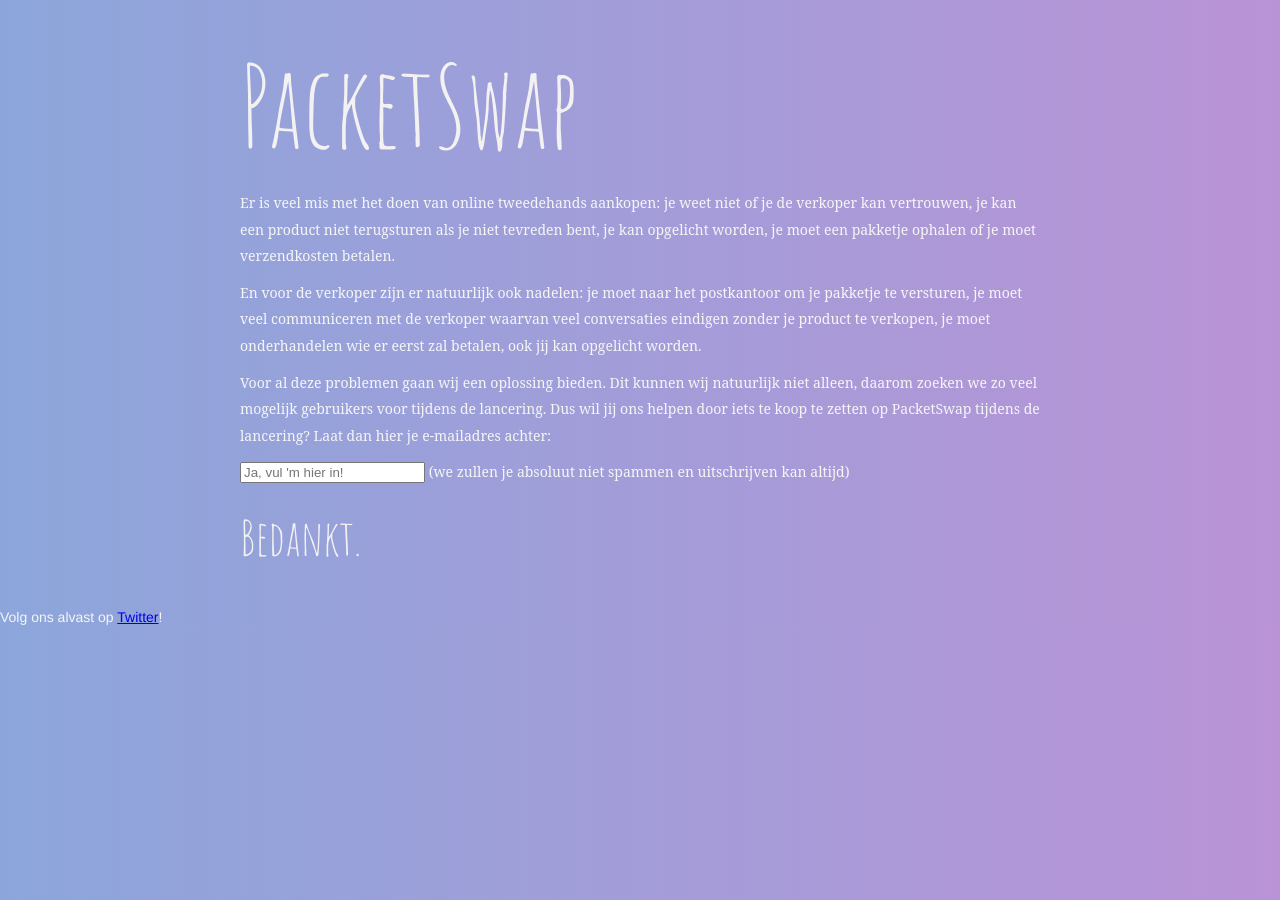
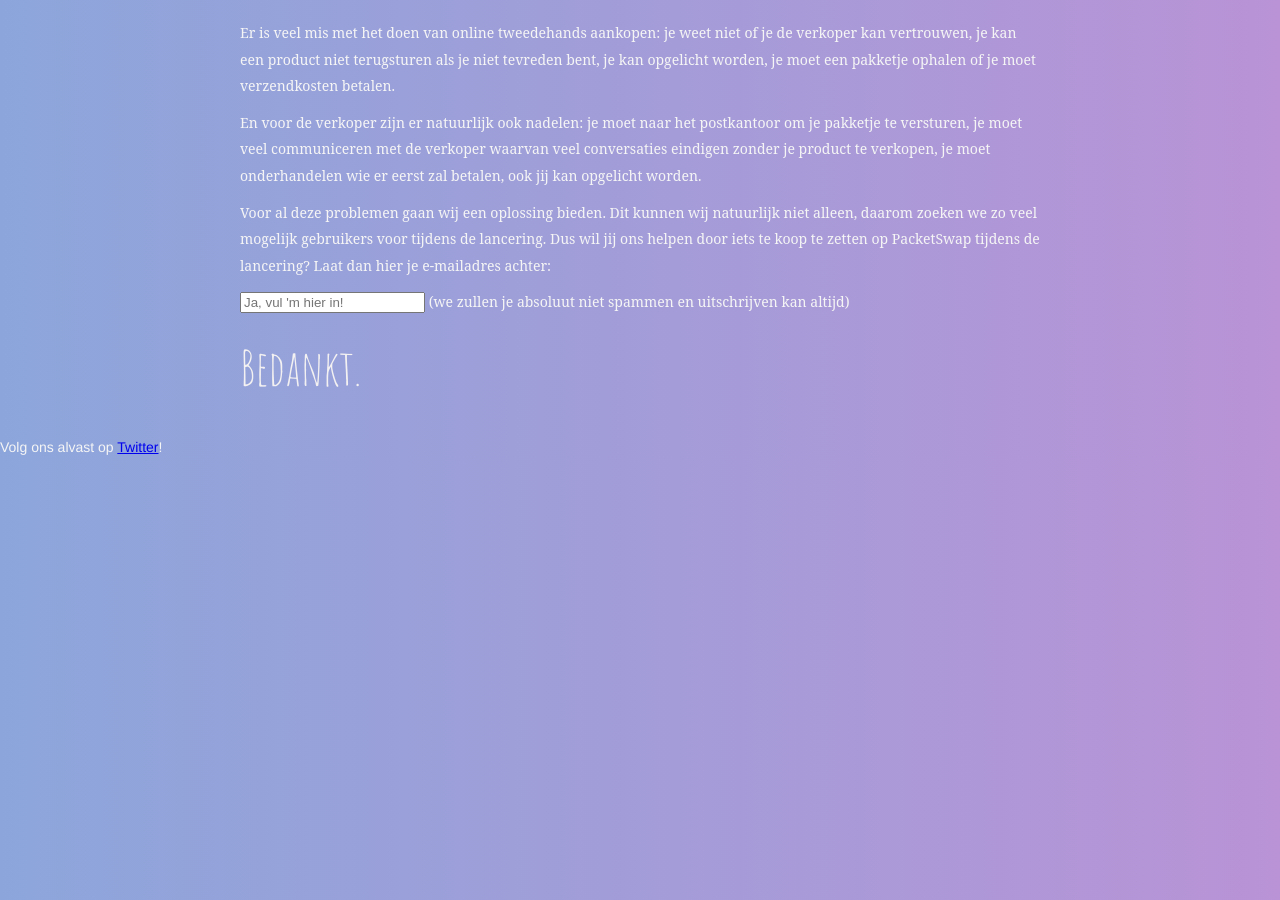
Before and after one commit to packetswap/packetswap.com, a Jekyll site: the page built from index.md, in a window 1280 px wide. Built offline with Jekyll 4.4.1, drawn with Linux system fonts in a browser that asks for light colours.

Commit message:
Update index.md

```diff
--- a/index.md
+++ b/index.md
@@ -1,7 +1,5 @@
 ---
 ---
-
-<h1 class="home">PacketSwap</h1>
 
 Er is veel mis met het doen van online tweedehands aankopen: je weet niet of je de verkoper kan vertrouwen, je kan een product niet terugsturen als je niet tevreden bent, je kan opgelicht worden, je moet een pakketje ophalen of je moet verzendkosten betalen.
 
```
